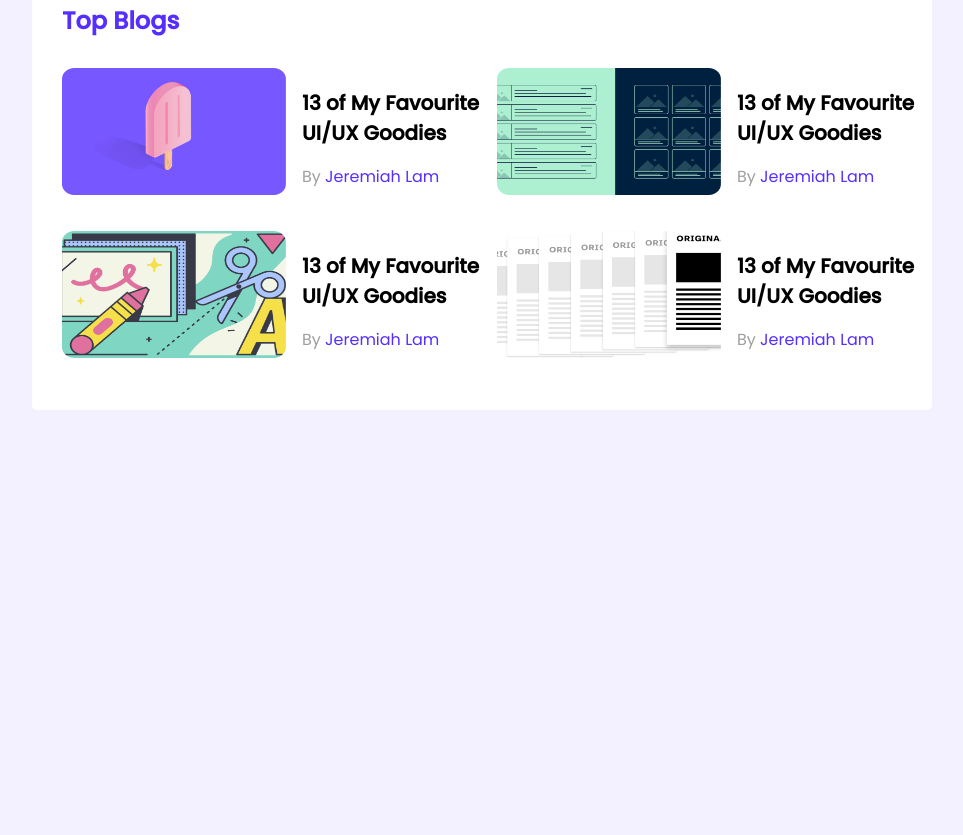
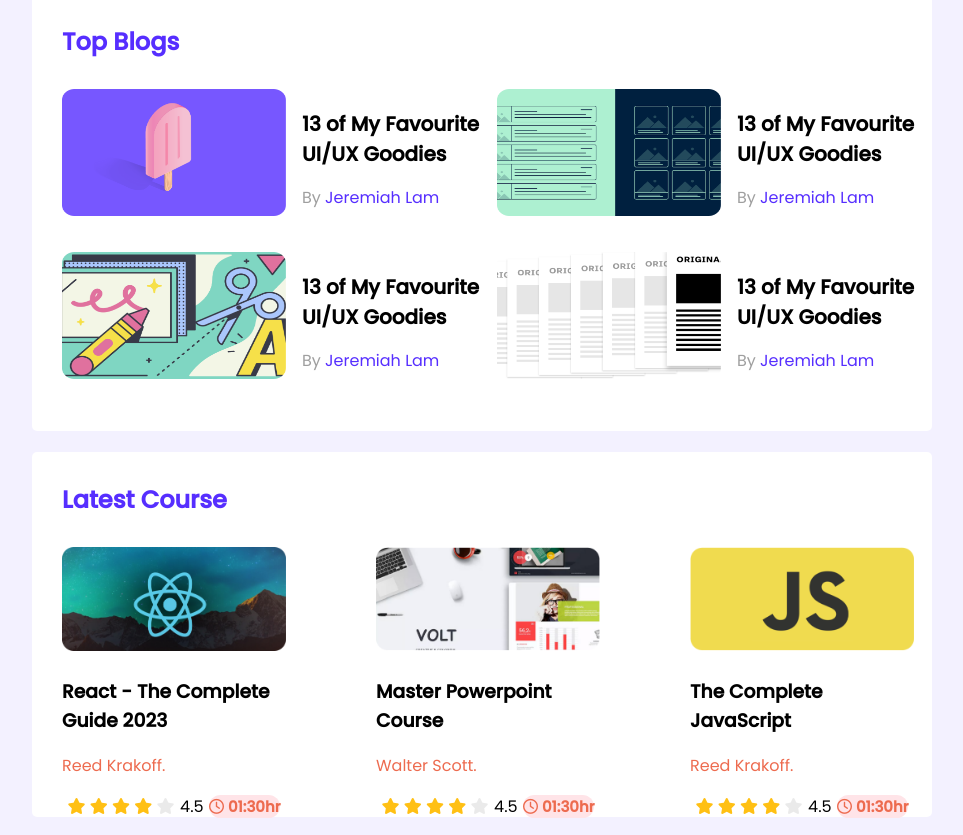
Before and after one commit to israttuli/leaderboard, a plain HTML site: page index.html in a window 1280 px wide. Shown: the part 322-1157 px from the top of the page, without its empty margins (158-1121 px from the left). Before the commit the page ends 800 px from the top, so only its background shows below. Drawn offline with Linux system fonts and the light colour scheme.

Commit message:
responsiveness finished

```diff
--- a/index.html
+++ b/index.html
@@ -4,11 +4,16 @@
     <meta charset="UTF-8">
     <meta http-equiv="X-UA-Compatible" content="IE=edge">
     <meta name="viewport" content="width=device-width, initial-scale=1.0">
-    <link rel="preconnect" href="https://fonts.googleapis.com">
+    <!-- Fonts -->
+    <!-- <link rel="preconnect" href="https://fonts.googleapis.com">
     <link rel="preconnect" href="https://fonts.gstatic.com" crossorigin>
-    <link href="https://fonts.googleapis.com/css2?family=Open+Sans&family=Poppins:wght@400;500&family=Roboto+Mono&family=Work+Sans&display=swap" rel="stylesheet">
+    <link href="https://fonts.googleapis.com/css2?family=Open+Sans&family=Poppins:wght@400;500&family=Roboto+Mono&family=Work+Sans&display=swap" rel="stylesheet"> -->
+
+    <!-- Font awsome -->
+    <script src="https://kit.fontawesome.com/c206ee4fbe.js" crossorigin="anonymous"></script>
+    <!-- Stylesheet -->
+    <link rel="stylesheet" href="styles/style.css">
     <title>Leader Board</title>
-    <link rel="stylesheet" href="styles/style.css">
 </head>
 <body>
     <!-- Header started -->
@@ -92,6 +97,80 @@
                 </div>
             </div>
         </section>
+        <!-- latest course -->
+        <section class="container">
+            <h2 class="title">Latest Course</h2>
+            <div class="latest-course">
+
+                <div class="course">
+                    <div class="course-banner">
+                        <img src="images/courses/course-1.png" alt="">
+                    </div>
+                    <div class="course-details">
+                        <h3 class="course-title">React - The Complete Guide 2023</h3>
+                       <a class="course-author" href="">Reed Krakoff.</a>
+                    </div>
+                    <div class="course-info">
+                        <div class="ratings">
+                            <i class="fa-solid fa-star filled"></i>
+                            <i class="fa-solid fa-star filled"></i>
+                            <i class="fa-solid fa-star filled"></i>
+                            <i class="fa-solid fa-star filled"></i>
+                            <i class="fa-solid fa-star empty"></i>
+                        </div>
+                        <p>4.5</p>
+                        <div class="course-duration">
+                            <i class="fa-regular fa-clock"></i> 01:30hr
+                        </div>
+                    </div>
+                </div>
+                <div class="course">
+                    <div class="course-banner">
+                        <img src="images/courses/course-2.png" alt="">
+                    </div>
+                    <div class="course-details">
+                        <h3 class="course-title">Master Powerpoint Course</h3>
+                       <a class="course-author" href="">Walter Scott.</a>
+                    </div>
+                    <div class="course-info">
+                        <div class="ratings">
+                            <i class="fa-solid fa-star filled"></i>
+                            <i class="fa-solid fa-star filled"></i>
+                            <i class="fa-solid fa-star filled"></i>
+                            <i class="fa-solid fa-star filled"></i>
+                            <i class="fa-solid fa-star empty"></i>
+                        </div>
+                        <p>4.5</p>
+                        <div class="course-duration">
+                            <i class="fa-regular fa-clock"></i> 01:30hr
+                        </div>
+                    </div>
+                </div>
+                <div class="course">
+                    <div class="course-banner">
+                        <img src="images/courses/course-3.png" alt="">
+                    </div>
+                    <div class="course-details">
+                        <h3 class="course-title">The Complete JavaScript</h3>
+                       <a class="course-author" href="">Reed Krakoff.</a>
+                    </div>
+                    <div class="course-info">
+                        <div class="ratings">
+                            <i class="fa-solid fa-star filled"></i>
+                            <i class="fa-solid fa-star filled"></i>
+                            <i class="fa-solid fa-star filled"></i>
+                            <i class="fa-solid fa-star filled"></i>
+                            <i class="fa-solid fa-star empty"></i>
+                        </div>
+                        <p>4.5</p>
+                        <div class="course-duration">
+                            <i class="fa-regular fa-clock"></i> 01:30hr
+                        </div>
+                    </div>
+                </div>
+
+            </div>
+        </section>
     </main>
 </body>
 </html>
--- a/styles/style.css
+++ b/styles/style.css
@@ -1,3 +1,6 @@
+/* roboto */
+@import url('https://fonts.googleapis.com/css2?family=Open+Sans&family=Poppins:wght@400;500&family=Roboto+Mono&family=Roboto:wght@500&family=Work+Sans&display=swap');
+
 * {
     font-family: 'Poppins';
 
@@ -10,8 +13,8 @@
 
 main {
     display: flex;
-    /* flex-direction: column; */
-    justify-content: center;
+    flex-direction: column;
+    align-items: center;
 }
 
 .container {
@@ -19,6 +22,7 @@
     width: 870px;
     border-radius: 5px;
     padding-left: 30px;
+    margin-top: 21px;
 }
 
 .title {
@@ -87,3 +91,74 @@
     text-decoration: none;
     color: #562EFF;
 }
+
+/* Latest course styles */
+
+.latest-course {
+    font-family: 'Roboto';
+    display: flex;
+    Width: 250px ;
+    Height: 270px;
+    gap: 90px;
+
+}
+
+.course .course-banner img {
+    width: 224px;
+    height: 104px;
+}
+
+.course-author {
+    text-decoration: none;
+    color: #ED6B4F;
+
+}
+
+.course-info {
+    display: flex;
+    align-items: center;
+    justify-content: space-evenly;
+
+}
+
+.fa-star.filled {
+    color: #FFC014;
+}
+
+.fa-star.empty {
+    color: #AEAEAE;
+    opacity: 0.25;
+}
+
+.course-duration {
+    background: #FFE4E8;
+    border-radius: 15px;
+    color: #ED6B4F;
+    font-weight: 600;
+    font-size: 15px;
+}
+
+@media only screen and (max-width:688px){
+    .container{
+        width: 100%;
+    }
+    .players,.blogs{
+        grid-template-columns: repeat(1, 1fr);
+    }
+    .player,.blog,.latest-course{
+        flex-direction: column;
+    }
+
+}
+
+@media only screen and (min-width:689px) and (max-width:992px){
+    .container{
+        width: 100%;
+    }
+    .players,.blogs{
+        grid-template-columns: repeat(2, 1fr);
+    }
+    .blog{
+        flex-direction: column;
+    }
+}
```
